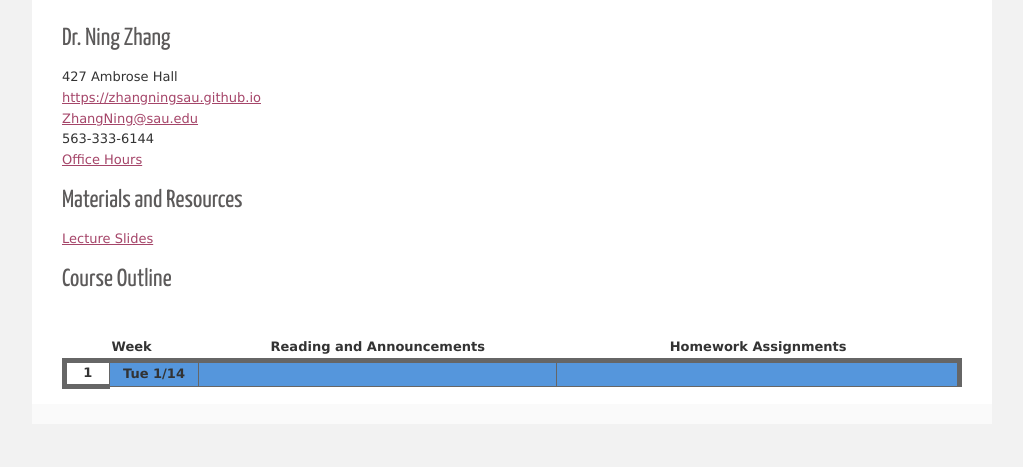
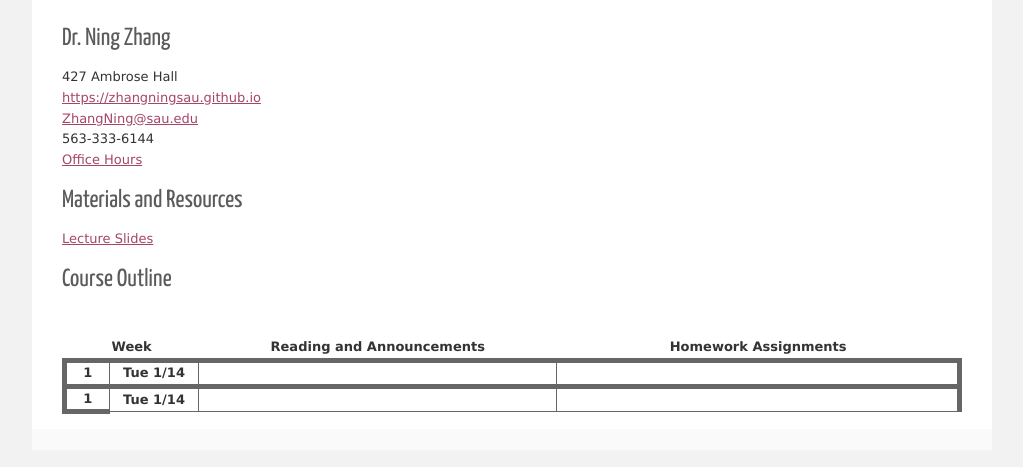
Before and after one commit to ZhangNingSAU/ZhangNingSAU.github.io, a plain HTML site: page CSCI560/Spring2020/index.html in a window 1280 px wide. Shown: the part 523-990 px from the top of the page, without its empty margins (128-1151 px from the left). Drawn offline with Linux system fonts and the light colour scheme; a web font is replaced by a local one.

Commit message:
Update index.html

```diff
--- a/CSCI560/Spring2020/index.html
+++ b/CSCI560/Spring2020/index.html
@@ -513,13 +513,28 @@
                     <td class="weeknum" >
                         1
                     </td>
-                    <td class="mondate noClass">
+                    <td class="mondate ">
                         Tue 1/14
                     </td>
-                    <td class="monann noClass">
+                    <td class="monann ">
                         &nbsp;
                     </td>
-                    <td class="monhw noClass">
+                    <td class="monhw ">
+                        &nbsp;
+                    </td>
+                </tr>
+
+		    <tr>
+                    <td class="weeknum" >
+                        1
+                    </td>
+                    <td class="mondate ">
+                        Tue 1/14
+                    </td>
+                    <td class="monann ">
+                        &nbsp;
+                    </td>
+                    <td class="monhw ">
                         &nbsp;
                     </td>
                 </tr>
```
